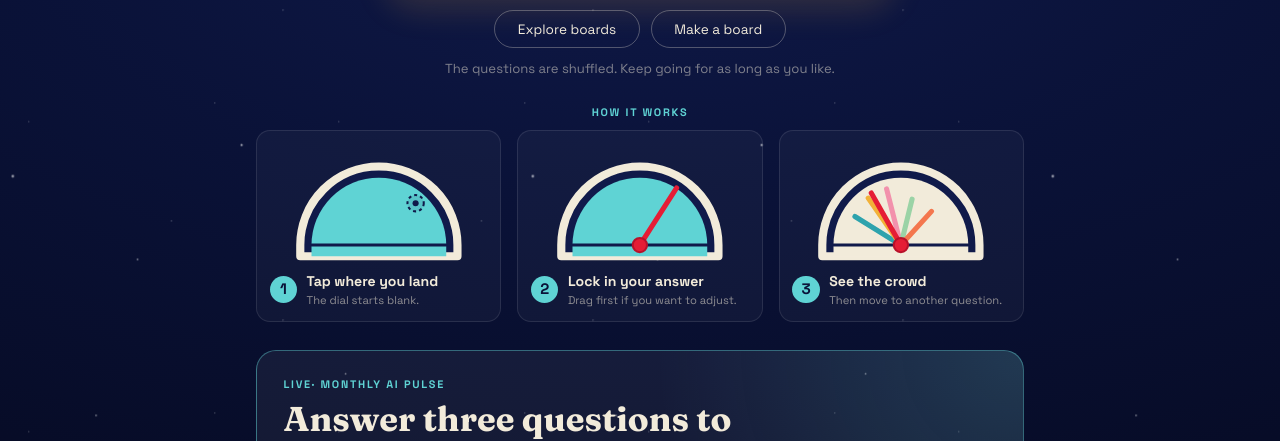
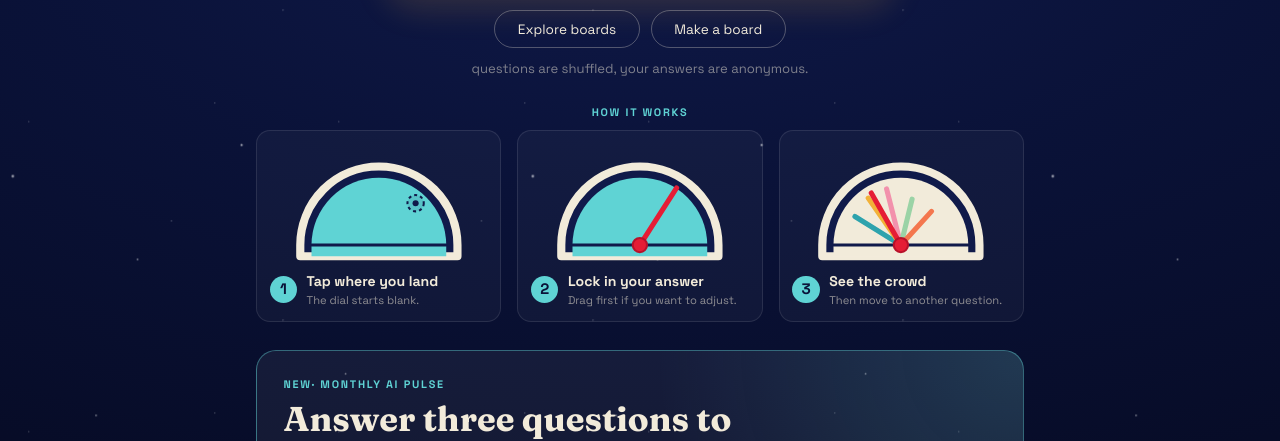
Before and after one commit to lookcarefully-cmyk/vibe-check, a Next.js app: page / in a window 1280 px wide. Shown: the part 279-720 px from the top of the page. Built offline with nearby package versions, Linux system fonts and the light colour scheme.

Commit message:
Update Featured.tsx
changed descriptions

```diff
--- a/components/Featured.tsx
+++ b/components/Featured.tsx
@@ -86,14 +86,14 @@ export default function Featured() {
           <Link href="/explore" className="reset">Explore boards</Link>
           <Link href="/b/new" className="reset">Make a board</Link>
         </div>
-        <p>The questions are shuffled. Keep going for as long as you like.</p>
+        <p>questions are shuffled, your answers are anonymous.</p>
       </section>
 
       <HowToPlay />
 
       <section className="home-pulse" aria-labelledby="home-pulse-title">
         <div>
-          <p className="explore-kicker">Live· monthly AI Pulse</p>
+          <p className="explore-kicker">New· monthly AI Pulse</p>
           <h2 id="home-pulse-title">Answer three questions to help track AI sentiment over time.</h2>
           <p>
             AI alignment, humanity&rsquo;s future, and whether development should
```
